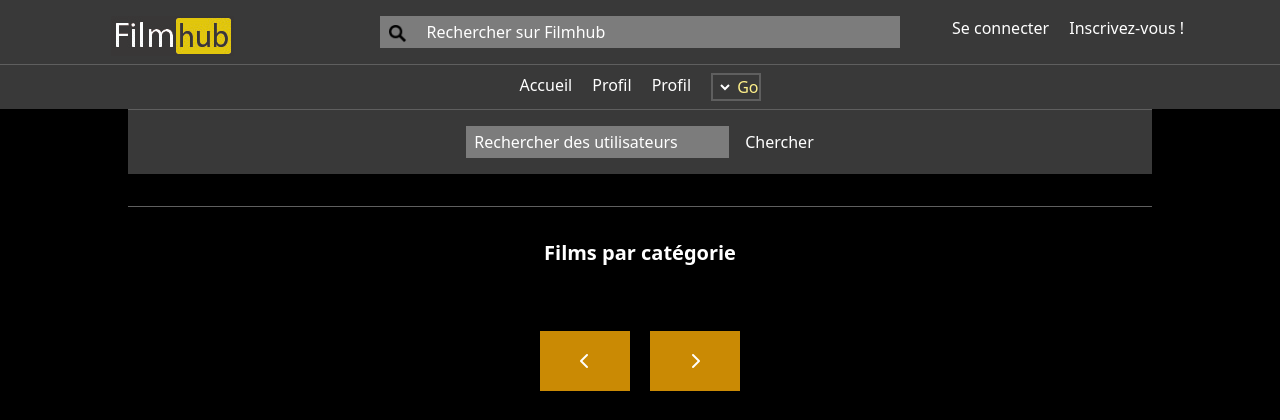
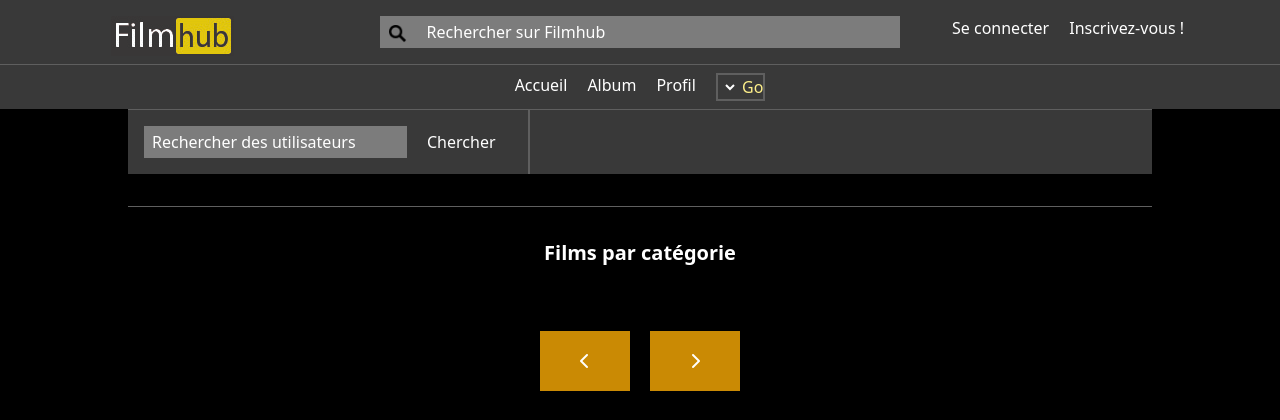
Before and after one commit to HyTaXx/ProjetBack, a PHP site: page / in a window 1280 px wide. Shown: the top 420 px of the page. Run offline with PHP 8.4, Linux system fonts and the light colour scheme; lists and menus that the app fills with data are empty; some libraries are stand-ins or nearby versions.

Commit message:
:lipstick: Update front research

```diff
--- a/index.php
+++ b/index.php
@@ -61,7 +61,7 @@
                 $id = $_SESSION["id"];
                 echo "<a href='viewalbum.php?id=$id' class='text-white'>Album</a>";
                 } else {
-                    echo "<a href='login.php' class='text-white'>Profil</a>";
+                    echo "<a href='login.php' class='text-white'>Album</a>";
                     }
             ?>
 
@@ -82,9 +82,12 @@
     </header>
     <main class="bg-black w-4/5 m-auto flex flex-col justify-center">
         <hr class="h-px bg-[#5F5F5F] border-0">
-        <form action="" method="POST" class="w-full bg-[#393939] p-4 flex flex-row justify-center gap-4">
+        <form action="" method="POST" class="w-full bg-[#393939] flex flex-row gap-4">
+            <div class="p-4 flex flex-row gap-5">
                 <input type="text" name="search-users" id="search-users" placeholder="Rechercher des utilisateurs" class="p-1 pl-2 pr-6 bg-[#7C7C7C] text-white placeholder-white">
                 <button type="submit" name="search-user" class="text-white">Chercher</button>
+            </div>
+            <div class="flex flex-row gap-5 h-[64px] p-5 border-l-2 border-[#5F5F5F]">
                 <?php
 
                 if (isset($_POST['search-users'])) {
@@ -96,6 +99,7 @@
                 }
 
                 ?>
+            </div>
         </form>
 
         <h2 id="h2Searched" class="font-bold bg-black text-white text-center text-xl pb-8 pt-8" style="display:none">Films par recherche</h2>
```
Lines whose indentation alone changed are shown as unchanged.
